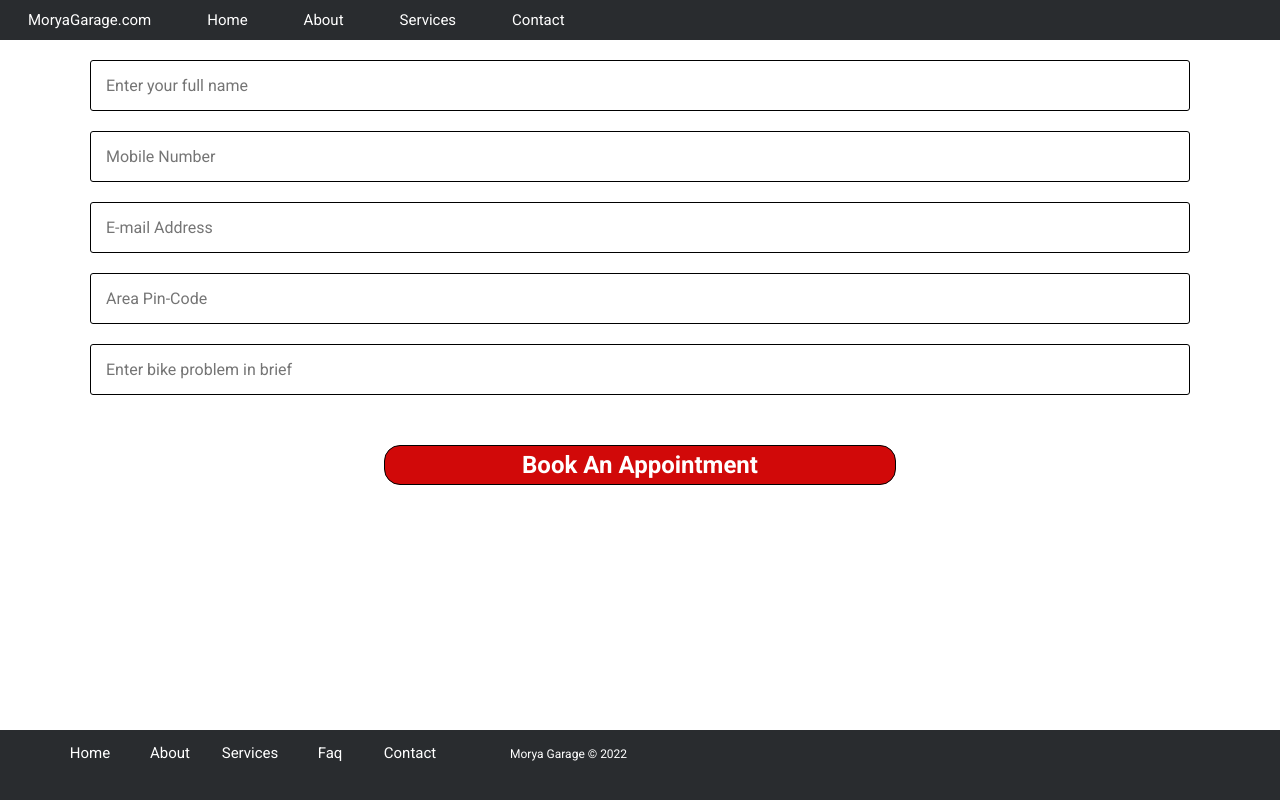
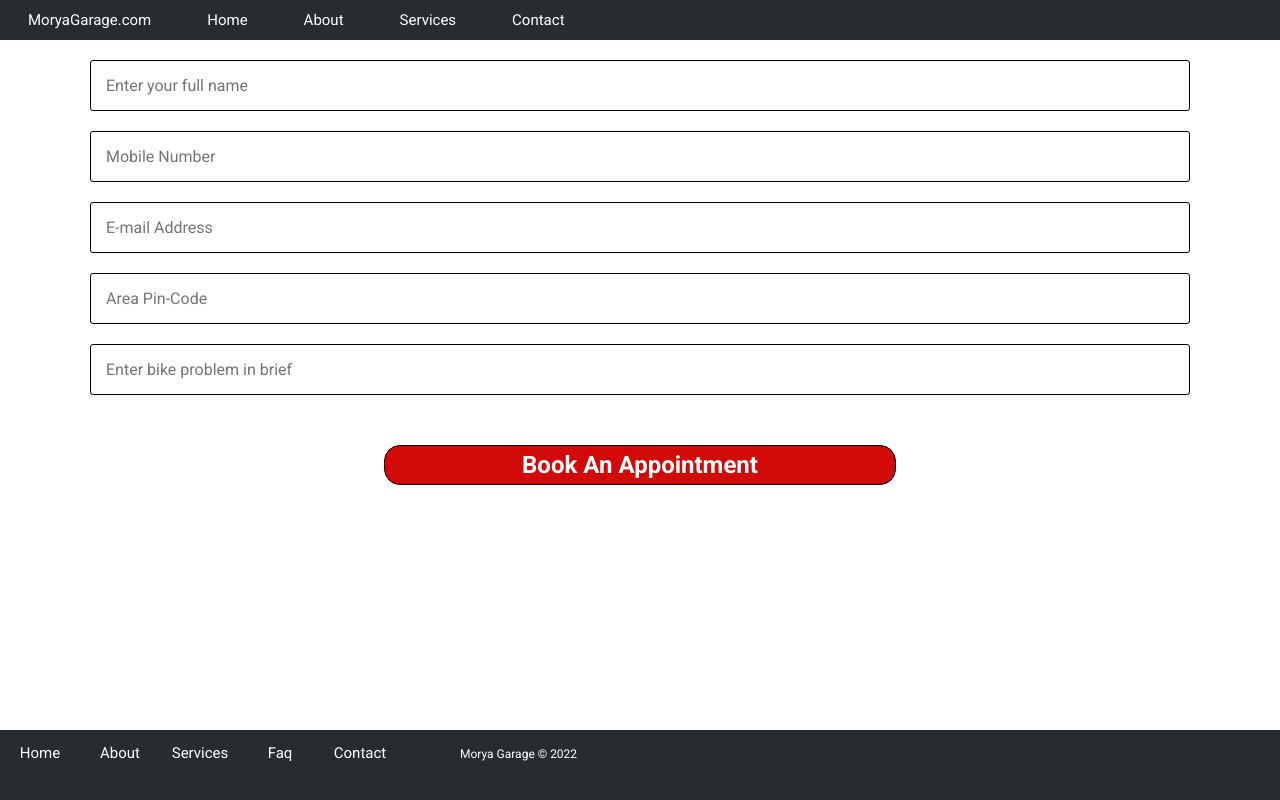
Before and after one commit to Prabhakar67/balaji-garage-react, a React (Create React App) app: page /Contact in a window 1280 px wide. Built offline with nearby package versions, Linux system fonts and the light colour scheme.

Commit message:
footer alignment corrected

```diff
--- a/src/App.css
+++ b/src/App.css
@@ -91,7 +91,7 @@ ul.nav li.current a {
     height: 70px;
     text-align: left;
     font: normal 16px sans-serif;
-    padding: 10px 50px;
+    padding: 10px 0;
     position: fixed;
     bottom: 0;
 }
```
